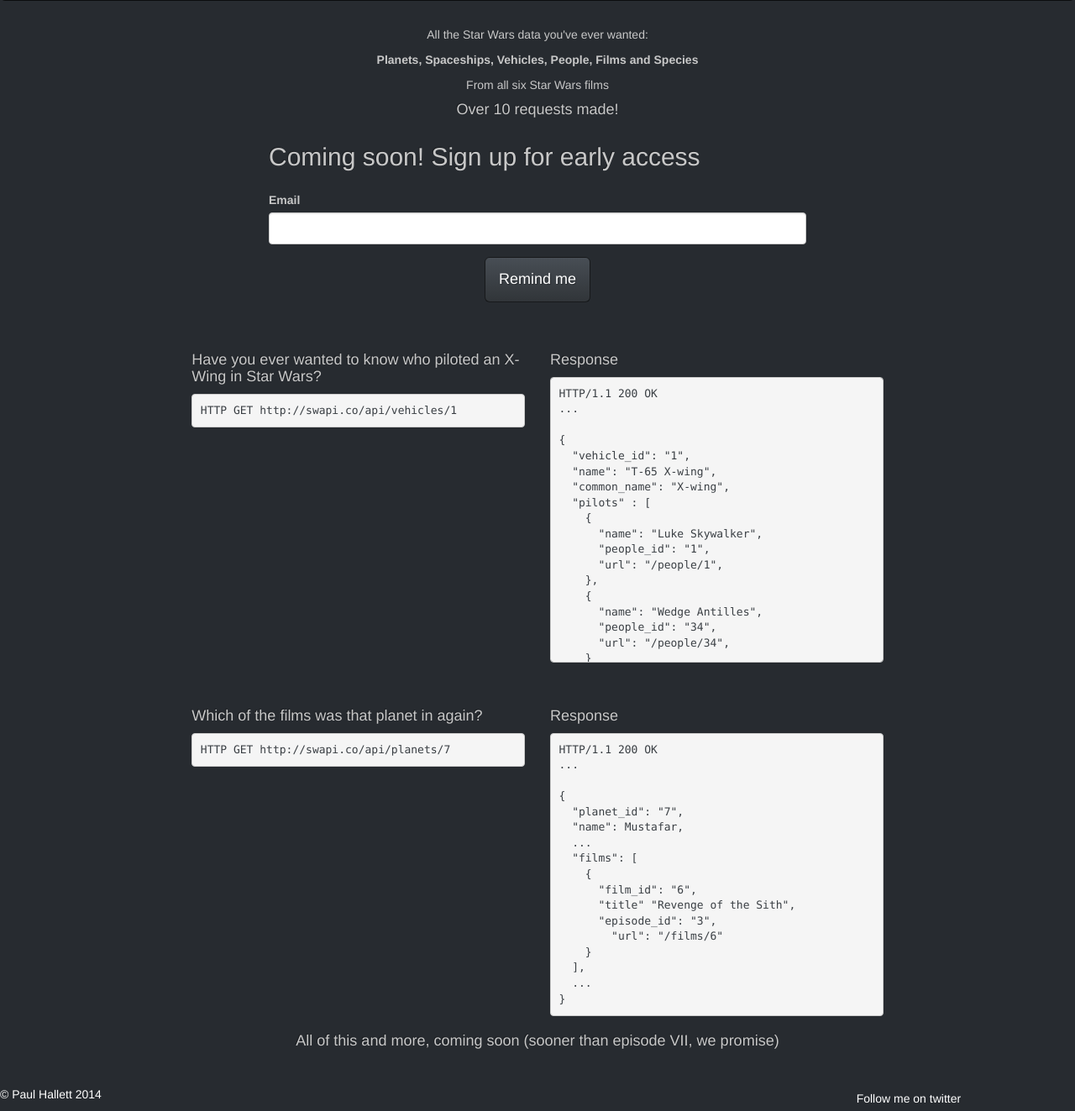
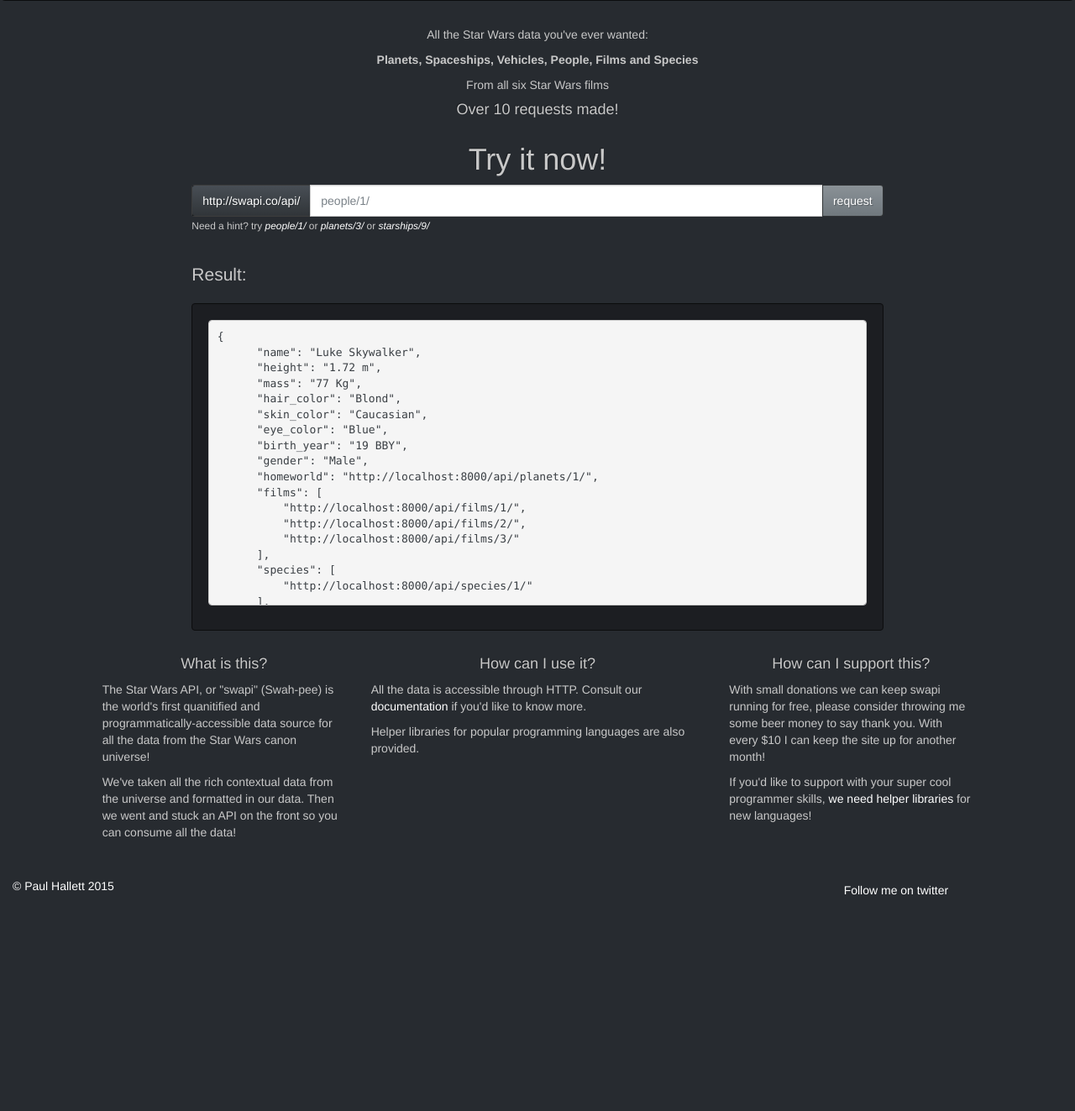
Before and after one commit to phalt/swapi, a Django app: template swapi/templates/index.html in a window 1280 px wide. Shown: the part 353-1676 px from the top of the page at 84% size. After the commit the page ends 1419 px from the top, so only its background shows below. Run offline with Django 3.2, Linux system fonts and the light colour scheme; the template is opened without the code that fills it: most values are stand-ins (such as "Sample title", 1, 10 or a date in 2020); parts of the project's set-up code (start-up, migrations or seed data) failed here and were passed over; some libraries are stand-ins or nearby versions; grey boxes are pictures that could not be loaded.

Commit message:
updates to styling and frontend

```diff
--- a/swapi/templates/about.html
+++ b/swapi/templates/about.html
@@ -18,11 +18,11 @@
 </div>
 <div class="col-sm-2 col-lg-2 col-md-2">
 <h4>Donate</h4>
-    <p>With small donations we can keep swapi running for free:</p>
+    <p>With small donations we can keep swapi running for free, please consider throwing me some beer money to say thank you. With every $10 I can keep the site up for another month!</p>
 <p><form action="/stripe/donation" method="POST">{% csrf_token %}
           <script
             src="https://checkout.stripe.com/checkout.js" class="stripe-button"
-            data-key="{{ stripe_key }}"
+            data-key="{{stripe_key}}"
             data-image="http://i.imgur.com/PqkJzx4s.png"
             data-name="swapi.co"
             data-description="Donate and keep swapi alive!"
--- a/swapi/templates/base.html
+++ b/swapi/templates/base.html
@@ -58,7 +58,7 @@
   </script>
   <div class="row">
         <div class="col-lg-12 footer">
-          <a href="http://phalt.co?ref=swapi" target="_blank">&copy; Paul Hallett 2014</a>
+          <a href="http://phalt.co?ref=swapi" target="_blank">&copy; Paul Hallett 2015</a>
           <span class="pull-right">
             <a href="https://twitter.com/phalt_" class="twitter-follow-button" data-show-count="false" data-show-screen-name="false" data-dnt="true">Follow me on twitter</a>
             <script>!function(d,s,id){var js,fjs=d.getElementsByTagName(s)[0],p=/^http:/.test(d.location)?'http':'https';if(!d.getElementById(id)){js=d.createElement(s);js.id=id;js.src=p+'://platform.twitter.com/widgets.js';fjs.parentNode.insertBefore(js,fjs);}}(document, 'script', 'twitter-wjs');</script>
--- a/swapi/templates/index.html
+++ b/swapi/templates/index.html
@@ -13,108 +13,116 @@
         </div>
       </div>
 <div class="row">
-    <div class="col-sm-3 col-lg-3 col-md-3">
+    <div class="col-sm-2 col-lg-2 col-md-2">
     </div>
-    <div class="col-lg-6 col-md-6 col-sm-6">
-        <!-- Begin MailChimp Signup Form -->
-        <div id="mc_embed_signup" class="mc_embed_signup">
-        <form action="//phalt.us9.list-manage.com/subscribe/post?u=2de96655d2b8e91351dc2597d&amp;id=3de00b0046" method="post" id="mc-embedded-subscribe-form" name="mc-embedded-subscribe-form" class="validate form-horizontal" target="_blank" novalidate>
-            <div id="mc_embed_signup_scroll">
-            <div class="form-group">
-            <h2>Coming soon! Sign up for early access</h2>
+    <div class="col-lg-8 col-md-8 col-sm-8">
+      <h1 class="center">
+            Try it now!
+        </h1>
+        <div class="input-group">
+              <span class="input-group-addon">http://swapi.co/api/</span>
+              <input id="interactive" type="text" class="form-control" placeholder="people/1/">
+              <span class="input-group-btn"><button onClick="interactive_call();return false;" class="btn btn-primary">request</button></span>
+            </div>
+        <small>Need a hint? try <a href="#" onClick="update('people/1/');return false;"><i>people/1/</i></a> or <a href="#" onClick="update('planets/3/');return false;"><i>planets/3/</i></a> or <a href="#" onClick="update('starships/9/');return false;"><i>starships/9/</i></a></small>
+        <p class="lead pad_top">Result:</p>
+        <div class="well">
+          <pre id="interactive_output" class="pre-scrollable">
+{
+      "name": "Luke Skywalker",
+      "height": "1.72 m",
+      "mass": "77 Kg",
+      "hair_color": "Blond",
+      "skin_color": "Caucasian",
+      "eye_color": "Blue",
+      "birth_year": "19 BBY",
+      "gender": "Male",
+      "homeworld": "http://localhost:8000/api/planets/1/",
+      "films": [
+          "http://localhost:8000/api/films/1/",
+          "http://localhost:8000/api/films/2/",
+          "http://localhost:8000/api/films/3/"
+      ],
+      "species": [
+          "http://localhost:8000/api/species/1/"
+      ],
+      "vehicles": [
+          "http://localhost:8000/api/vehicles/14/",
+          "http://localhost:8000/api/vehicles/30/"
+      ],
+      "starships": [
+          "http://localhost:8000/api/starships/12/",
+          "http://localhost:8000/api/starships/22/"
+      ],
+      "created": "2014-12-09T13:50:51.644000Z",
+      "edited": "2014-12-10T13:52:43.172000Z",
+      "url": "http://localhost:8000/api/people/1/"
+}
+          </pre>
         </div>
-        <div class="form-group">
-            <label for="mce-EMAIL">Email</label>
-            <input type="email" value="" name="EMAIL" class="required email form-control" id="mce-EMAIL">
-        </div>
-            <div id="mce-responses" class="clear">
-                <div class="response" id="mce-error-response" style="display:none"></div>
-                <div class="response" id="mce-success-response" style="display:none"></div>
-            </div>    <!-- real people should not fill this in and expect good things - do not remove this or risk form bot signups-->
-            <div style="position: absolute; left: -5000px;"><input type="text" name="b_2de96655d2b8e91351dc2597d_3de00b0046" tabindex="-1" value=""></div>
-            <div class="form-group center">
-            <input type="submit" value="Remind me" name="subscribe" id="mc-embedded-subscribe" class="btn btn-lg btn-default subscribe_btn">
-        </div>
-            </div>
-        </form>
-        </div>
-        <!--End mc_embed_signup-->
     </div>
-    <div class="col-sm-3 col-lg-3 col-md-3">
+    <div class="col-sm-2 col-lg-2 col-md-2">
     </div>
 </div>
-<div class="row pad_top">
-        <div class="col-lg-2 col-md-2 col-sm-2">
+<div class="row pad_bot">
+        <div class="col-sm-1 col-lg-1 col-md-1">
         </div>
-        <div class="col-lg-4 col-md-4 col-sm-4">
-          <h4>Have you ever wanted to know who piloted an X-Wing in Star Wars?</h4>
-          <p><pre>HTTP GET http://swapi.co/api/vehicles/1</pre></p>
+        <div class="col-sm-3 col-lg-3 col-md-3">
+          <h4 class="center">What is this?</h4>
+          <p>The Star Wars API, or "swapi" (Swah-pee) is the world's first quanitified and programmatically-accessible data source for all the data from the Star Wars canon universe!</p>
+          <p>We've taken all the rich contextual data from the universe and formatted in our data. Then we went and stuck an API on the front so you can consume all the data!</p>
         </div>
-        <div class="col-lg-4 col-md-4 col-sm-3">
-          <h4>Response</h4>
-          <pre class="pre-scrollable"><code>HTTP/1.1 200 OK
-...
-
-{
-  "vehicle_id": "1",
-  "name": "T-65 X-wing",
-  "common_name": "X-wing",
-  "pilots" : [
-    {
-      "name": "Luke Skywalker",
-      "people_id": "1",
-      "url": "/people/1",
-    },
-    {
-      "name": "Wedge Antilles",
-      "people_id": "34",
-      "url": "/people/34",
-    }
-  ],
-  ...
-}</code></pre>
+        <div class="col-sm-4 col-lg-4 col-md-4">
+          <h4 class="center">How can I use it?</h4>
+          <p>All the data is accessible through HTTP. Consult our <a href="/documentation">documentation</a> if you'd like to know more.</p>
+          <p>Helper libraries for popular programming languages are also provided.</p>
         </div>
-        <div class="col-lg-2 col-md-2 col-sm-2">
+        <div class="col-sm-3 col-lg-3 col-md-3">
+          <h4 class="center">How can I support this?</h4>
+          <p>With small donations we can keep swapi running for free, please consider throwing me some beer money to say thank you. With every $10 I can keep the site up for another month!</p>
+<p><form action="/stripe/donation" method="POST">{% csrf_token %}
+          <script
+            src="https://checkout.stripe.com/checkout.js" class="stripe-button"
+            data-key="{{stripe_key}}"
+            data-image="http://i.imgur.com/PqkJzx4s.png"
+            data-name="swapi.co"
+            data-description="Donate and keep swapi alive!"
+            data-amount="1000"
+            data-panel-label="Donate">
+          </script>
+        </form></p>
+        <p>If you'd like to support with your super cool programmer skills, <a href="/documentation">we need helper libraries</a> for new languages!</p>
+        </div>
+        <div class="col-sm-1 col-lg-1 col-md-1">
         </div>
       </div>
-<div class="row pad_top">
-        <div class="col-lg-2 col-md-2 col-sm-2">
-        </div>
-        <div class="col-lg-4 col-md-4 col-sm-4">
-          <h4>Which of the films was that planet in again?</h4>
-          <p><pre>HTTP GET http://swapi.co/api/planets/7</pre></p>
-        </div>
-        <div class="col-lg-4 col-md-4 col-sm-4">
-          <h4>Response</h4>
-          <pre class="pre-scrollable"><code>HTTP/1.1 200 OK
-...
+{% endblock mainbody %}
+{% block scripts %}
+<script>
+    function update(call){
+        jQuery('#interactive').val(call);
+        interactive_call();
+    }
 
-{
-  "planet_id": "7",
-  "name": Mustafar,
-  ...
-  "films": [
-    {
-      "film_id": "6",
-      "title" "Revenge of the Sith",
-      "episode_id": "3",
-        "url": "/films/6"
+    function interactive_call(){
+        var content = jQuery('#interactive').val()
+        if(content == ''){
+            content = 'people/1/';
+        }
+        var call_url = 'api/' + content;
+        jQuery.ajax({
+      dataType: 'json',
+      url: call_url,
+      context: document.body
+    }).complete(function(data) {
+        if(data['status'] == 200){
+            var d = jQuery.parseJSON(data['responseText']);
+            jQuery('#interactive_output').text(JSON.stringify(d, null, '\t'));
+        }
+        else if (data['status'] == 404) {
+            jQuery('#interactive_output').text(data['status'] + ' ' + data['statusText']);
+        }
+    });
     }
-  ],
-  ...
-}</code></pre>
-        </div>
-        <div class="col-lg-2 col-md-2 col-sm-2">
-        </div>
-      </div>
-      <div class="row pad_bot">
-        <div class="col-lg-3">
-        </div>
-        <div class="col-lg-6 center">
-          <h4>All of this and more, coming soon (sooner than episode VII, we promise)</h4>
-        </div>
-        <div class="col-lg-3">
-        </div>
-      </div>
-    </div>
-{% endblock mainbody %}
+    </script>
+{% endblock scripts %}
```
Also changed, not shown: swapi/templates/about.md (+5 -4 lines), swapi/templates/docs.md (+18 -16 lines), swapi/views.py (+8 -4 lines).
